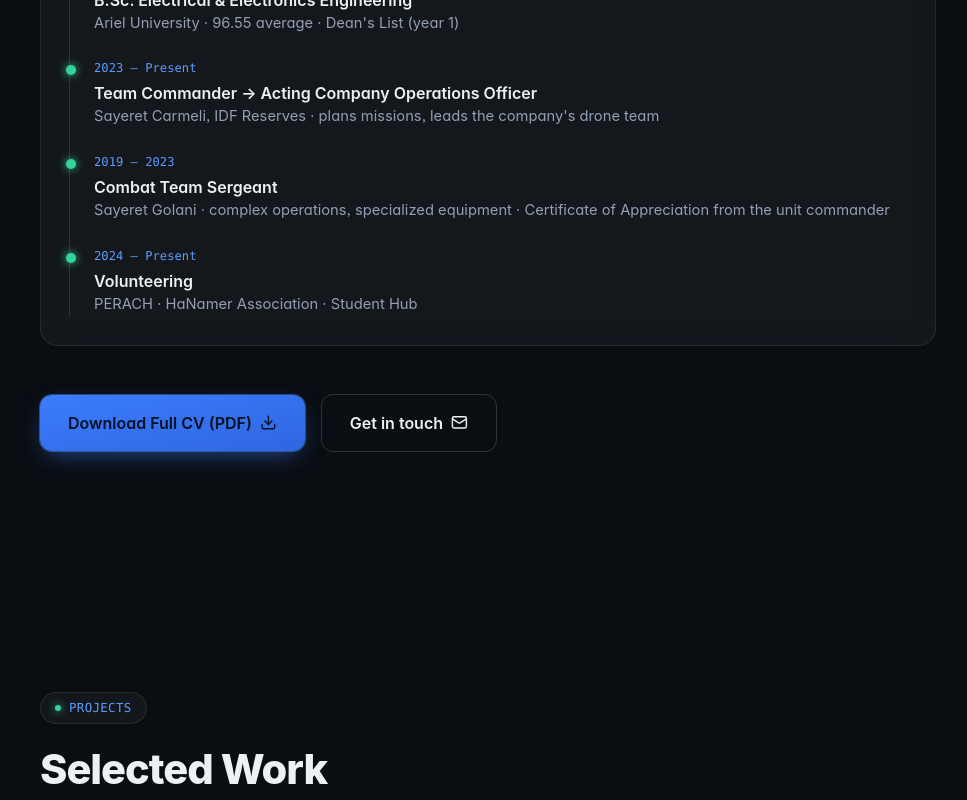
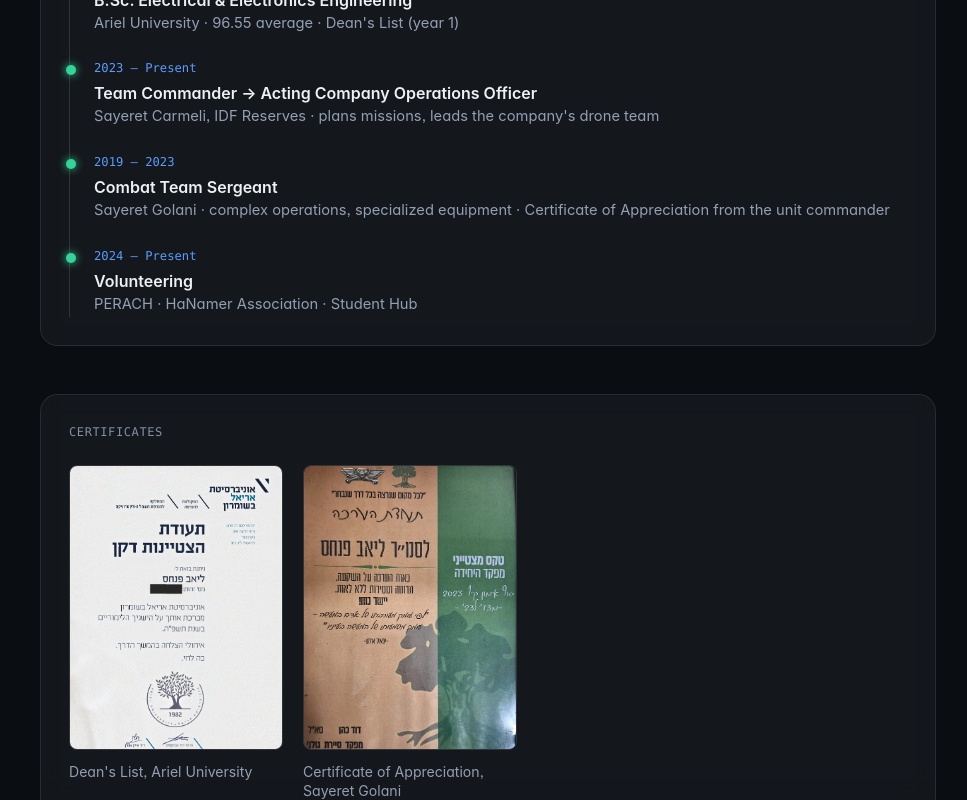
Before and after one commit to liav-pinhas/liav-portfolio, a React (Vite) app: page / in a window 1280 px wide. Shown: the part 2000-2800 px from the top of the page, without its empty margins (152-1119 px from the left). Built offline with nearby package versions, Linux system fonts and the light colour scheme.

Commit message:
Add certificate thumbnails (Dean's List, Golani appreciation)
Co-Authored-By: Claude Sonnet 5.5 <noreply@anthropic.com>
Claude-Session: https://claude.ai/code/session_01SGmc4rJ1Z4uNNNYo5DwG8B

```diff
--- a/src/CV.jsx
+++ b/src/CV.jsx
@@ -26,6 +26,19 @@ const TIMELINE = [
   { years: "2023 – Present", title: "Team Commander → Acting Company Operations Officer", detail: "Sayeret Carmeli, IDF Reserves · plans missions, leads the company's drone team" },
   { years: "2019 – 2023", title: "Combat Team Sergeant", detail: "Sayeret Golani · complex operations, specialized equipment · Certificate of Appreciation from the unit commander" },
   { years: "2024 – Present", title: "Volunteering", detail: "PERACH · HaNamer Association · Student Hub" },
+];
+
+const CERTS = [
+  {
+    src: "/certs/deans-list.jpg",
+    alt: "Ariel University Dean's List certificate for Liav Pinhas",
+    label: "Dean's List, Ariel University",
+  },
+  {
+    src: "/certs/golani-appreciation.jpg",
+    alt: "Certificate of Appreciation from the Sayeret Golani commander",
+    label: "Certificate of Appreciation, Sayeret Golani",
+  },
 ];
 
 function Tag({ children, variant }) {
@@ -141,6 +154,31 @@ export default function CV() {
           </ol>
         </div>
 
+        <div className="rounded-[1.1rem] border border-white/[0.09] bg-white/[0.045] p-7 backdrop-blur-md">
+          <p className="mb-6 font-mono text-[0.75rem] uppercase tracking-wider text-[#8190a5]">Certificates</p>
+          <div className="grid grid-cols-2 gap-5 sm:max-w-md">
+            {CERTS.map((c) => (
+              <a
+                key={c.src}
+                href={c.src}
+                target="_blank"
+                rel="noopener noreferrer"
+                className="group flex flex-col gap-3 rounded-xl focus-visible:outline-2 focus-visible:outline-offset-4 focus-visible:outline-[#5b9dff]"
+              >
+                <img
+                  src={c.src}
+                  alt={c.alt}
+                  loading="lazy"
+                  className="aspect-[3/4] w-full rounded-lg border border-white/[0.12] object-cover object-top transition group-hover:-translate-y-0.5 group-hover:border-[#5b9dff]/60"
+                />
+                <span className="text-[0.88rem] leading-snug text-[#93a0b3] group-hover:text-[#edf1f6]">
+                  {c.label}
+                </span>
+              </a>
+            ))}
+          </div>
+        </div>
+
         <div className="flex flex-wrap items-center gap-4">
           <a
             href="/Liav_Pinhas_CV.pdf"
```
Also changed, not shown: public/certs/deans-list.jpg (added), public/certs/golani-appreciation.jpg (added).
